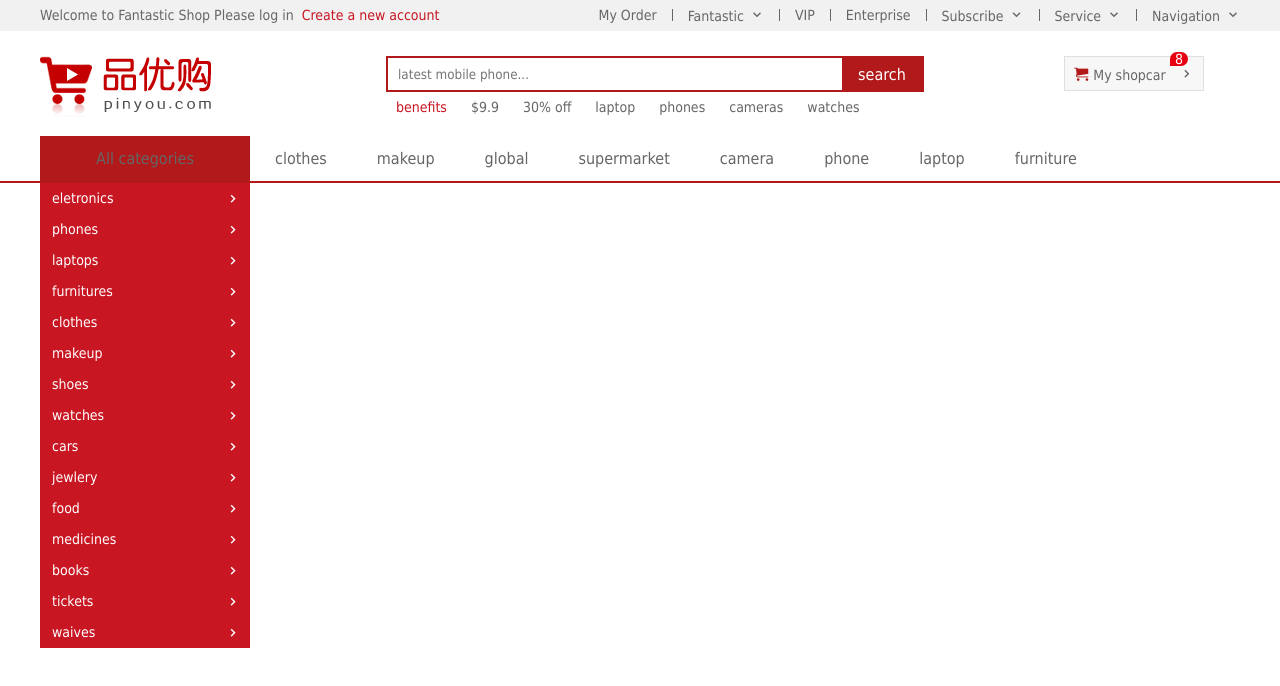
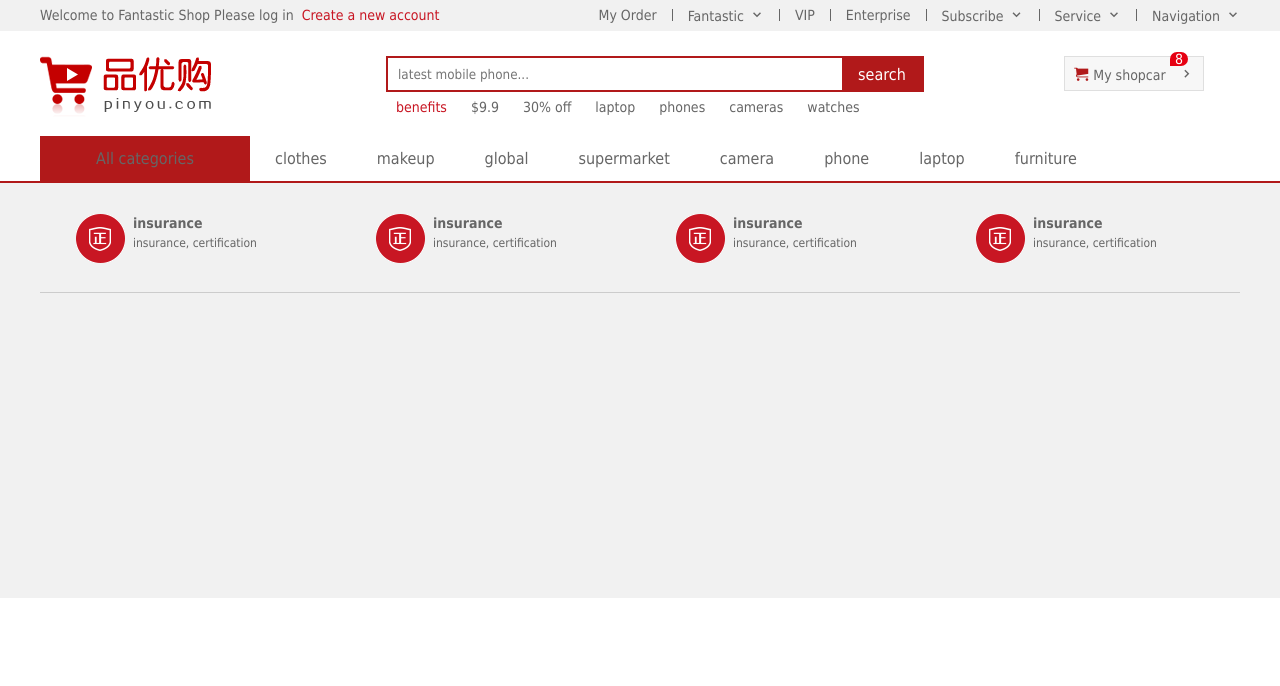
Before and after one commit to paterlisia/shopping-website, a plain HTML site: page shopping/index.html in a window 1280 px wide. Drawn offline with Linux system fonts and the light colour scheme; files whose address does not match are found by name.

Commit message:
create header of firstpage of footer of mod_service

```diff
--- a/shopping/css/common.css
+++ b/shopping/css/common.css
@@ -174,6 +174,8 @@
 }
 
 .dropdown .dd {
+    /* !cancel this hidden */
+    display: none;
     height: 465px;
     width: 210px;
     background-color: #c81623;
@@ -223,3 +225,41 @@
     font-size: 16px;
     padding: 0 25px;
 }
+
+
+/* footer model */
+
+.footer {
+    height: 415px;
+    background-color: #f1f1f1;
+    padding-top: 30px;
+}
+
+.mod_service {
+    height: 80px;
+    border-bottom: 1px solid #ccc;
+}
+
+.mod_service ul li {
+    float: left;
+    width: 300px;
+    height: 50px;
+    float: left;
+    padding-left: 35px;
+}
+
+.mod_service ul li h5 {
+    float: left;
+    width: 50px;
+    height: 50px;
+    background: url(../images/icons.png) no-repeat -252px -2px;
+    margin-right: 8px;
+}
+
+.service_txt h4 {
+    font-size: 14px;
+}
+
+.service_txt p {
+    font-size: 12px;
+}
--- a/shopping/index.html
+++ b/shopping/index.html
@@ -117,6 +117,43 @@
             </div>
         </div>
     </nav>
+    <!-- footer section -->
+    <footer class="footer">
+        <div class="w">
+            <div class="mod_service">
+                <ul>
+                    <li>
+                        <h5></h5>
+                        <div class="service_txt">
+                            <h4>insurance</h4>
+                            <p>insurance, certification</p>
+                        </div>
+                    </li>
+                    <li>
+                        <h5></h5>
+                        <div class="service_txt">
+                            <h4>insurance</h4>
+                            <p>insurance, certification</p>
+                        </div>
+                    </li>
+                    <li>
+                        <h5></h5>
+                        <div class="service_txt">
+                            <h4>insurance</h4>
+                            <p>insurance, certification</p>
+                        </div>
+                    </li>
+                    <li>
+                        <h5></h5>
+                        <div class="service_txt">
+                            <h4>insurance</h4>
+                            <p>insurance, certification</p>
+                        </div>
+                    </li>
+                </ul>
+            </div>
+        </div>
+    </footer>
 </body>
 
 </html>
```
Also changed, not shown: shopping/images/icons.png (added).
